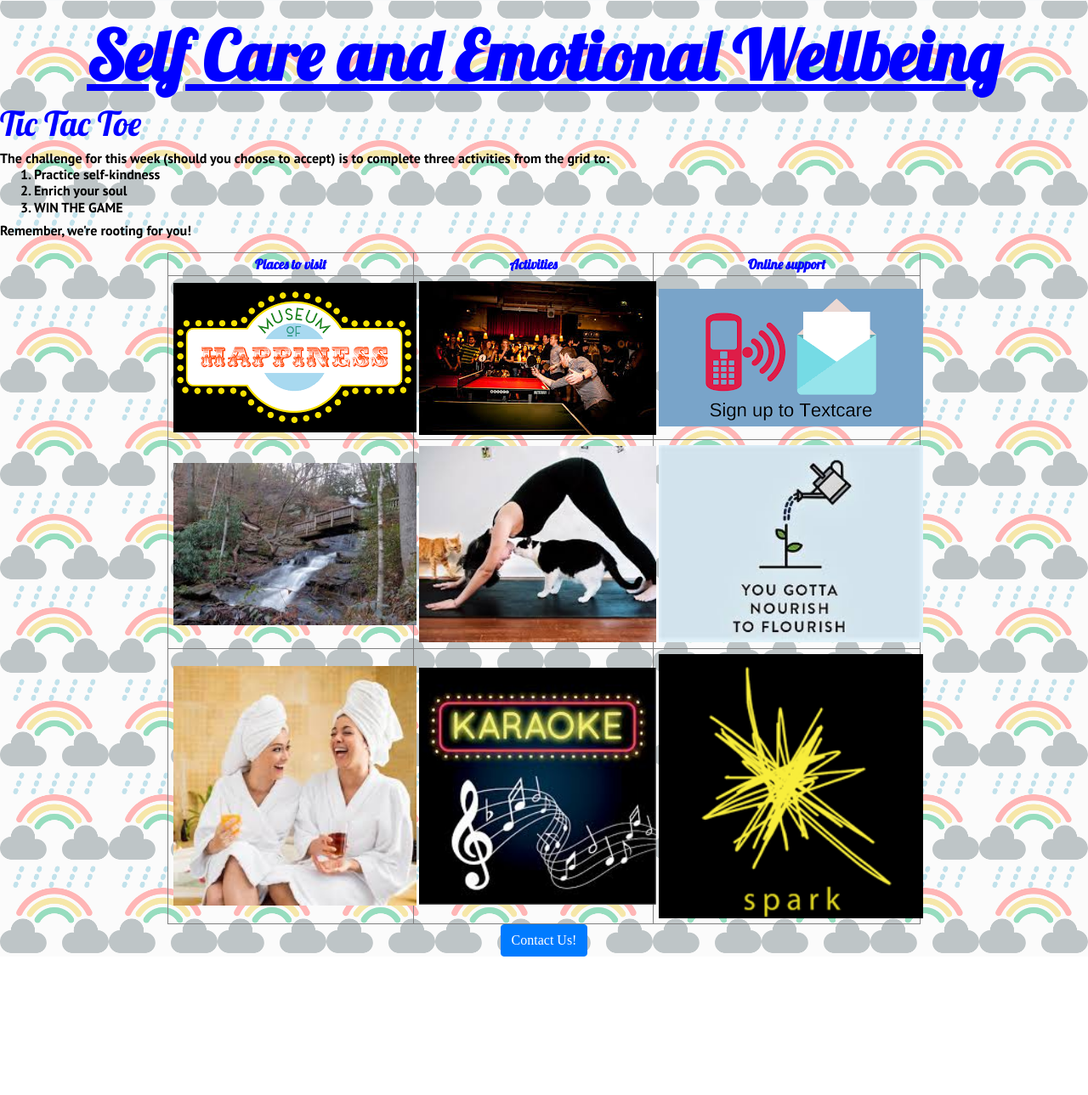
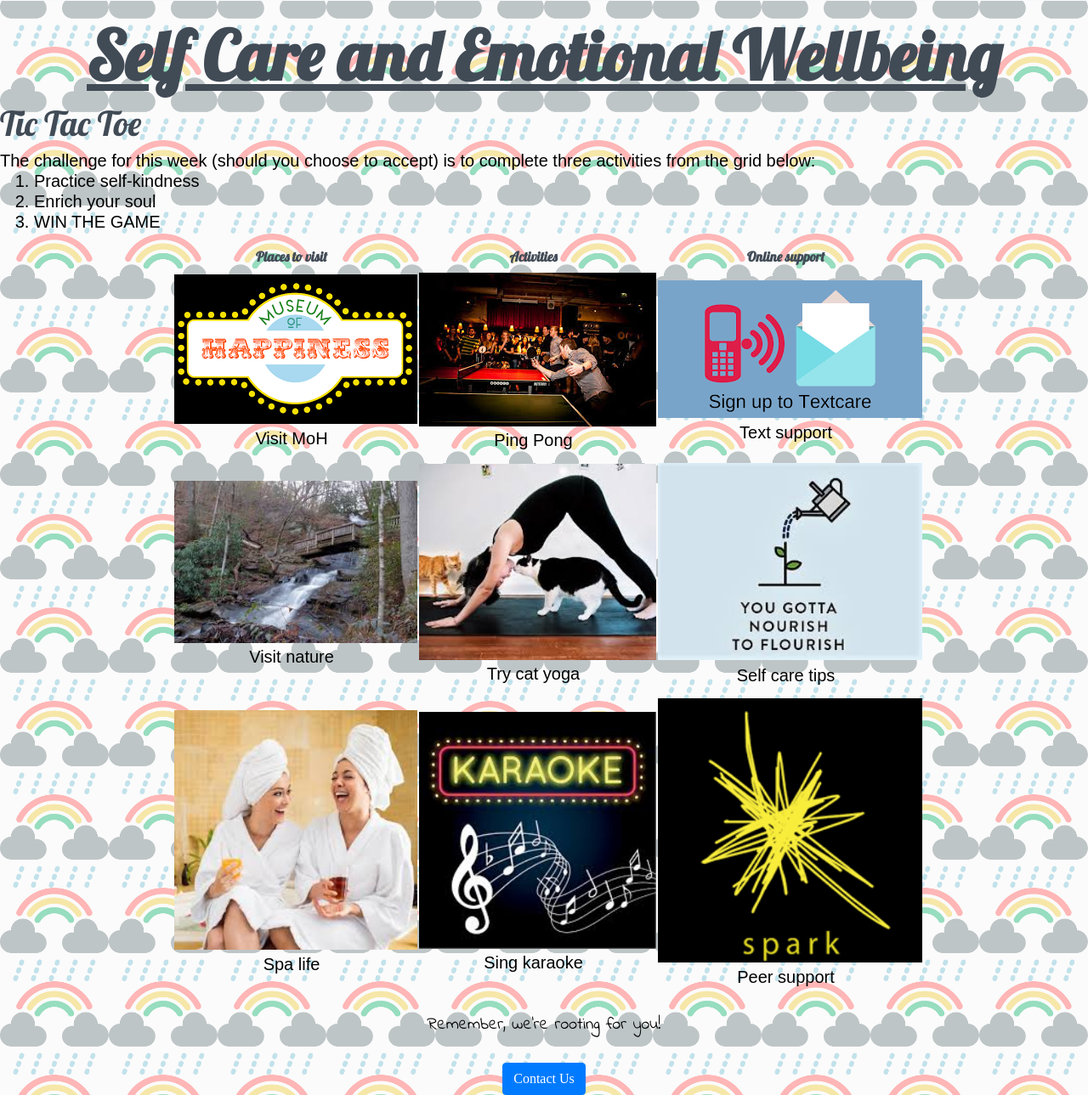
Before and after one commit to EMistri/EMistri.github.io, a plain HTML site: page indexttt.html in a window 1280 px wide. Shown: the part 55-1344 px from the top of the page at 85% size. Before the commit the page ends 1181 px from the top, so only its background shows below. Drawn offline with nearby package versions, Linux system fonts and the light colour scheme; a web font is replaced by a local one.

Commit message:
Final update

```diff
--- a/css/style.css
+++ b/css/style.css
@@ -24,8 +24,12 @@ h1 {
   font-size: 5rem;
 }
 
-h1, h2, h3 {
+h1, h2 {
   font-family: 'Lobster', sans-serif;
+}
+
+h3 {
+  font-family: 'Indie Flower'
 }
 
 h2 {
@@ -33,7 +37,7 @@ h2 {
 }
 
 h3 {
-  font-size: 1.0em;
+  font-size: 1.5em;
 }
 
 header {
--- a/indexttt.html
+++ b/indexttt.html
@@ -10,7 +10,7 @@
 
 
 
-  <link href="https://fonts.googleapis.com/css?family=Indie+Flower|Lobster|PT+Sans:700,700i|Sniglet" rel="stylesheet">
+  <link href="https://fonts.googleapis.com/css?family=Indie+Flower|Lobster|Sniglet" rel="stylesheet">
 
 	<link rel="stylesheet" href="https://stackpath.bootstrapcdn.com/bootstrap/4.1.3/css/bootstrap.min.css" integrity="sha384-MCw98/SFnGE8fJT3GXwEOngsV7Zt27NXFoaoApmYm81iuXoPkFOJwJ8ERdknLPMO" crossorigin="anonymous">
 
@@ -34,7 +34,7 @@
 </li>
           <li class="nav-item dropdown">
             <a class="nav-link dropdown-toggle" href="#" id="navbarDropdownMenuLink" role="button" data-toggle="dropdown" aria-haspopup="true" aria-expanded="false">
-              Wacky Weekdays
+              Winning Weekdays
             </a>
             <div class="dropdown-menu" aria-labelledby="navbarDropdownMenuLink">
               <a class="dropdown-item" href="#">Motivational Mondays</a>
@@ -56,7 +56,7 @@
 
 	<h2> Tic Tac Toe</h2>
 
-	<h3> The challenge for this week (should you choose to accept) is to complete three activities from the grid to:
+	<h3> The challenge for this week (should you choose to accept) is to complete three activities from the grid below:
 
 		<ol class="numbers">
 
@@ -72,7 +72,6 @@
 
 	</h3>
 
-	<h3> Remember, we're rooting for you! </h3>
 
 
 
@@ -82,7 +81,7 @@
 
 
 
-<table class= "centerTable" border="1">
+<table class= "centerTable" border="0">
 
  <thead>
  	 	<tr>
@@ -94,34 +93,110 @@
  </thead>
  <tbody>
  	<tr>
- 		<td> <a href="https://www.museumofhappiness.org/"><img width="450" src="moh.png" ></a> </td>
- 		<td> <a href="https://www.bouncepingpong.com/ping-pong/"><img width="450" src="ping.jpg" ></a> </td>
- 		<td> <a href="http://www.sane.org.uk/what_we_do/support/supportforum"><img width="450" src="text.png" ></a> </td>
+ 		<td> <a href="https://www.museumofhappiness.org/"><img width="400" height="100%" src="moh.png" >
+ 			<div class="desc">
+    <h3>Visit MoH</h3>
+
+  		</div>
+		</a>
+		</td>
+
+
+
+ 		<td> <a href="https://www.bouncepingpong.com/ping-pong/"><img width="400" height="100%" src="ping.jpg" >
+	<div class="desc">
+    <h3>Ping Pong</h3>
+
+  		</div>
+		</a>
+		</td>
+
+
+ 		<td> <a href="http://www.sane.org.uk/what_we_do/support/supportforum"><img width="400" height="110%" class="desc_ImageOverlay"src="text.png">
+		<div class="desc">
+    	<h3>Text support</h3>
+
+  		</div>
+		</a>
+		</td>
+
 
  	</tr>
 
 
  	<tr>
- 		<td> <a href="https://www.wildlifetrusts.org/visit/choose-your-adventure?gclid=CjwKCAjwstfkBRBoEiwADTmnEHpWHKNBtDI_iuXPhsdEU1624T_q-gQICILOA4x9xrGLFMedgf5BJxoClEsQAvD_BwE"><img width="450" src="hike.jpg" ></a> </td>
- 		<td> <a href="https://www.ladydinahs.com/pages/special-events"><img width="450" src="yoga.jpg" ></a> </td>
- 		<td> <a href="https://www.mind.org.uk/information-support/tips-for-everyday-living/wellbeing/#.XJZvOlX7TIU"><img width="450" src="gotta.jpg" ></a> </td>
+ 		<td> <a href="https://www.wildlifetrusts.org/visit/choose-your-adventure?gclid=CjwKCAjwstfkBRBoEiwADTmnEHpWHKNBtDI_iuXPhsdEU1624T_q-gQICILOA4x9xrGLFMedgf5BJxoClEsQAvD_BwE"><img width="400" height="100%" src="hike.jpg" >
+ 		<div class="desc">
+    	<h3>Visit nature</h3>
+
+  		</div>
+		</a>
+		</td>
+
+ 		<td> <a href="https://www.ladydinahs.com/pages/special-events"><img width="400" height="90%" src="yoga.jpg">
+		<div class="desc">
+    	<h3>Try cat yoga</h3>
+
+  		</div>
+		</a>
+		</td>
+
+ 		<td> <a href="https://www.mind.org.uk/information-support/tips-for-everyday-living/wellbeing/#.XJZvOlX7TIU"><img width="400" height="95%" src="gotta.jpg">
+ 		<div class="desc">
+    	<h3>Self care tips</h3>
+
+  		</div>
+		</a>
+		</td>
+
  	</tr>
 
 
  	<tr>
- 		<td> <a href="https://www.visitengland.com/things-to-do/spa-breaks-and-pampering"><img width="450" src="spa.jpg" ></a> </td>
- 		<td> <a href="https://www.designmynight.com/london/bars/karaoke-bars-london"><img width="450" src="karaoke.jpg" ></a> </td>
- 		<td> <a href="https://www.sparksupport.co.uk"><img width="450" src="spark.png" ></a> </td>
+ 		<td> <a href="https://www.visitengland.com/things-to-do/spa-breaks-and-pampering"><img width="400" height="100%" src="spa.jpg">
+ 		<div class="desc">
+    	<h3>Spa life</h3>
+
+  		</div>
+		</a>
+		</td>
+
+ 		<td> <a href="https://www.designmynight.com/london/bars/karaoke-bars-london"><img width="400"  height="100%" src="karaoke.jpg">
+ 		<div class="desc">
+    	<h3>Sing karaoke</h3>
+
+  		</div>
+		</a>
+		</td>
+
+ 		<td> <a href="https://www.sparksupport.co.uk"><img width="400" height="100%" src="spark.png">
+ 		<div class="desc">
+    	<h3>Peer support</h3>
+
+  		</div>
+		</a>
+		</td>
+
+
  	</tr>
 
 
  </tbody>
  </table>
 
+
+
 </div>
 
+<br>
 
- <button type="button" class="contact btn btn-primary" data-toggle="modal" data-target="#exampleModal" data-whatever="@mdo">Contact Us!</button>
+<div>
+	<h3 class="indie"> Remember, we're rooting for you! </h3>
+</div>
+
+<br>
+
+ <button type="button" class="contact btn btn-primary" data-toggle="modal" data-target="#exampleModal" data-whatever="@mdo" title="Don't be shy!"> Contact Us </button>
 
     <div class="modal fade" id="exampleModal" tabindex="-1" role="dialog" aria-labelledby="exampleModalLabel" aria-hidden="true">
       <div class="modal-dialog" role="document">
@@ -147,17 +222,19 @@
           <div class="modal-footer">
             <button type="button" class="btn btn-secondary" data-dismiss="modal">Close</button>
             <button type="button" class="btn btn-primary">Send message</button>
+
           </div>
         </div>
       </div>
     </div>
+
+
 
 <script src="https://code.jquery.com/jquery-3.3.1.slim.min.js" integrity="sha384-q8i/X+965DzO0rT7abK41JStQIAqVgRVzpbzo5smXKp4YfRvH+8abtTE1Pi6jizo" crossorigin="anonymous"></script>
       <script>window.jQuery || document.write('<script src="../../assets/js/vendor/jquery-slim.min.js"><\/script>')</script>
       <script src="https://getbootstrap.com/docs/4.1/assets/js/vendor/popper.min.js"></script>
       <script src="https://getbootstrap.com/docs/4.1/dist/js/bootstrap.min.js"></script>
 
-<!--
- -->
+
 </body>
 </html>
--- a/tictac.css
+++ b/tictac.css
@@ -1,5 +1,4 @@
 /*font-family: 'Sniglet', cursive;
-font-family: 'PT Sans', sans-serif;
 font-family: 'Indie Flower', cursive;
 font-family: 'Lobster', cursive;*/
 
@@ -29,7 +28,7 @@ h2 {
 }
 
 h3 {
-  font-size: 1.0em;
+  font-size: 1.25em;
 }
 
 header {
@@ -76,32 +75,29 @@ li:hover {
  }
 
 
-
 .centerTable { margin: 0px auto; }
 
 
 
 thead {
 
-	font-family: 'Lobster', cursive; color: blue;
+	font-family: 'Lobster', cursive; color: #414b56;
 }
-
 
 
 img {
 	width: 100%;
+	display: block;
 	float: center;
 	margin: 1.66%
-	;
 }
 
 
 
 
 
-
 h1 {
-	font-family: 'Lobster', cursive; color: blue;
+	font-family: 'Lobster', cursive; color: #414b56;
 	font-weight: 700;
 	font-size: 5em;
 	text-decoration: underline;
@@ -109,18 +105,21 @@ h1 {
 
 
 h2 {
-	font-family: 'Lobster', cursive; color: blue;
+	font-family: 'Lobster', cursive; color: #414b56;
 }
 
 
 
 h3 {
-	font-family: 'PT Sans', sans-serif; color: black;
+	font-family: 'Sniglet', sans-serif; color: black;
 
 
 }
 
+.indie {font-family: 'Indie Flower', sans-serif; color: black;
+}
 
-div {text-align: center
+
+div {text-align: center;
 
 }
```
Also changed, not shown: index.html (+5 -3 lines).
